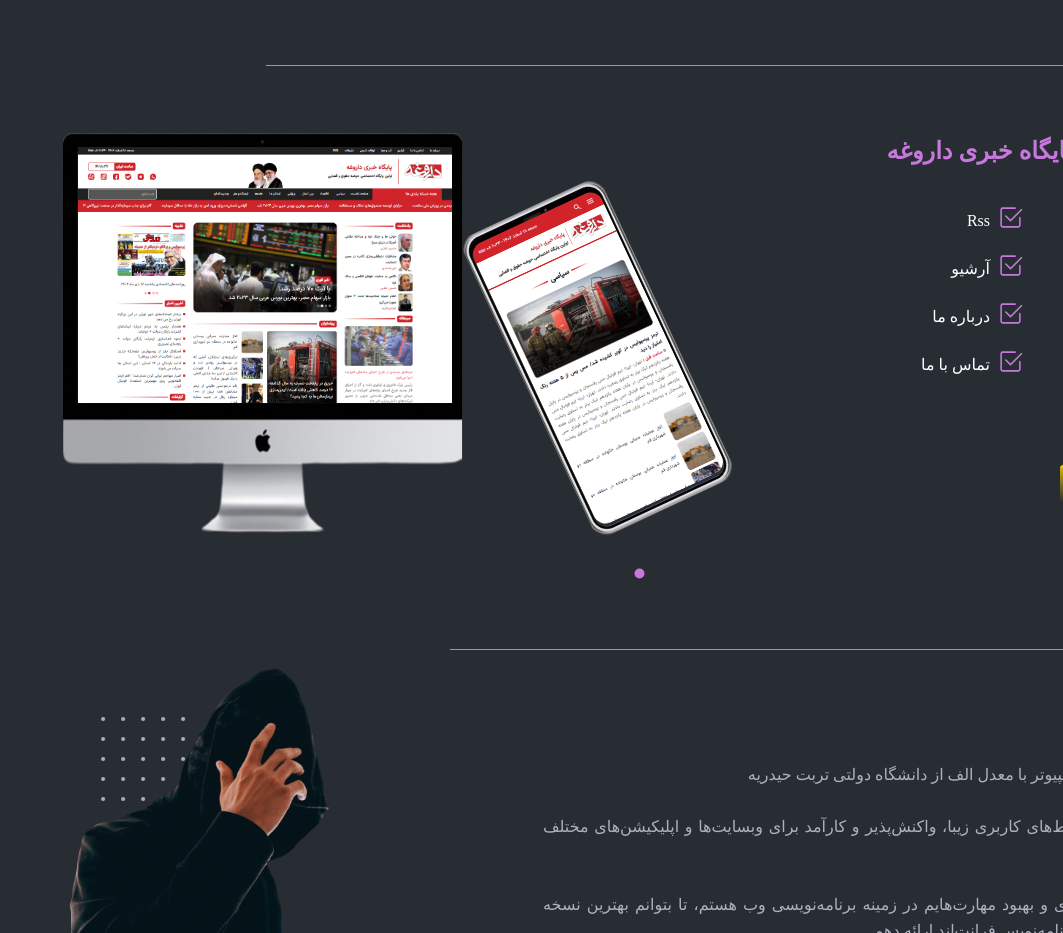
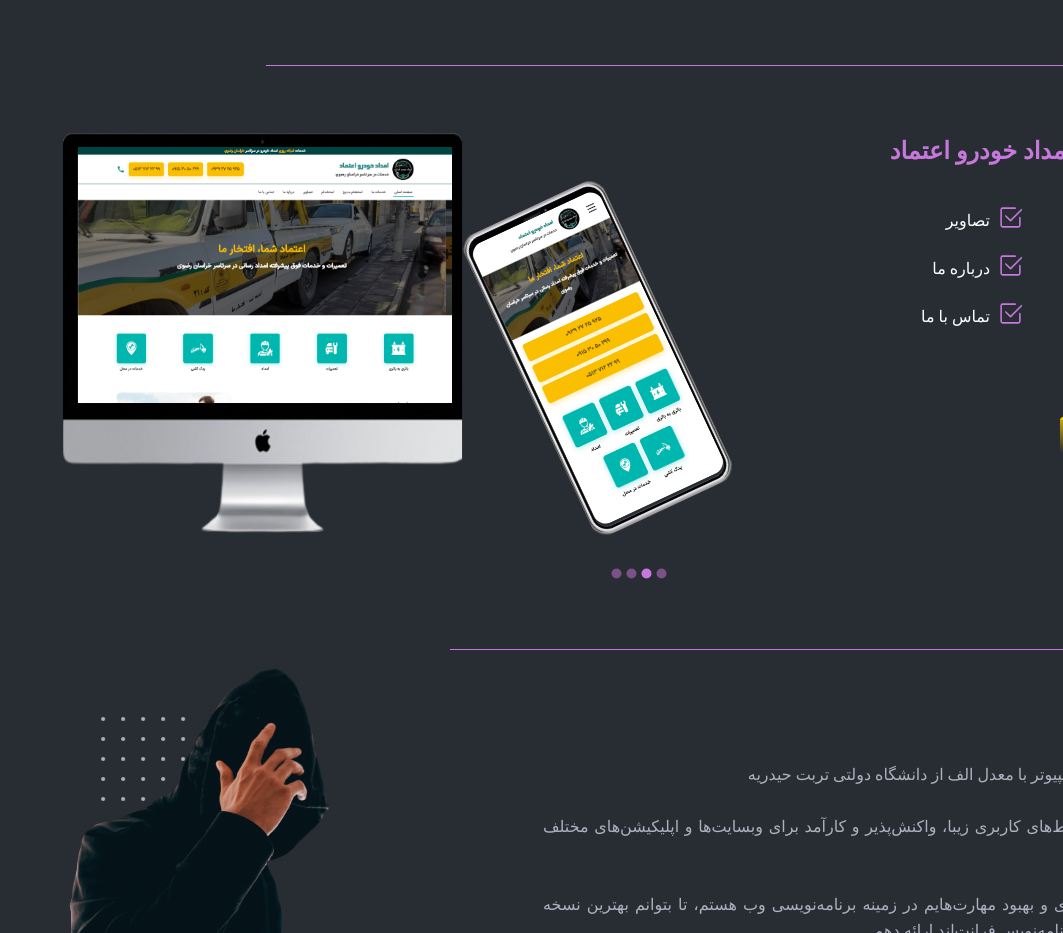
Before and after one commit to rezagholami1998/Template, a React (Vite) app: page / in a window 1280 px wide. Shown: the part 1700-2633 px from the top of the page, without its empty margins (217-1280 px from the left). Built offline with nearby package versions, Linux system fonts and the light colour scheme; a web font is replaced by a local one.

Commit message:
Fix : Returns comment Object workSamplesItems

```diff
--- a/src/components/WorkSamples.tsx
+++ b/src/components/WorkSamples.tsx
@@ -42,43 +42,43 @@ const workSamplesItems = [
       "اوقات شرعی",
     ],
   },
-  // {
-  //   id: 2,
-  //   title: "امداد خودرو اعتماد",
-  //   img: EmdadKhodro,
-  //   link: "https://emdadkhodroetemad.ir/",
-  //   imgResponsive: EmdadkhodroResponsive,
-  //   pages: [
-  //     "صفحه اصلی",
-  //     "تصاویر",
-  //     "استخدام",
-  //     "درباره ما",
-  //     "خدمات ما",
-  //     "تماس با ما",
-  //     "استعلام مجوز",
-  //   ],
-  // },
-  // {
-  //   id: 3,
-  //   title: "لندینگ پیج تگ استار",
-  //   img: Tagstar,
-  //   link: "https://webship.ir/tagstar",
-  //   imgResponsive: TagstarResponsive,
-  //   pages: ["صفحه اصلی", "خدمات", "مشتریان", "درباره ما", "تماس با ما"],
-  // },
-  // {
-  //   id: 4,
-  //   title: "شرکت نرم افزاری کلیک",
-  //   img: ClickDigikala,
-  //   link: "https://clickmis.net/digikala",
-  //   imgResponsive: DigikalaResponsive,
-  //   pages: [
-  //     "دیجی کالا",
-  //     "صفحه 404",
-  //     "محتوای مستندات Api",
-  //     "راهنمای خودآموز و مستندات",
-  //   ],
-  // },
+  {
+    id: 2,
+    title: "امداد خودرو اعتماد",
+    img: EmdadKhodro,
+    link: "https://emdadkhodroetemad.ir/",
+    imgResponsive: EmdadkhodroResponsive,
+    pages: [
+      "صفحه اصلی",
+      "تصاویر",
+      "استخدام",
+      "درباره ما",
+      "خدمات ما",
+      "تماس با ما",
+      "استعلام مجوز",
+    ],
+  },
+  {
+    id: 3,
+    title: "لندینگ پیج تگ استار",
+    img: Tagstar,
+    link: "https://webship.ir/tagstar",
+    imgResponsive: TagstarResponsive,
+    pages: ["صفحه اصلی", "خدمات", "مشتریان", "درباره ما", "تماس با ما"],
+  },
+  {
+    id: 4,
+    title: "شرکت نرم افزاری کلیک",
+    img: ClickDigikala,
+    link: "https://clickmis.net/digikala",
+    imgResponsive: DigikalaResponsive,
+    pages: [
+      "دیجی کالا",
+      "صفحه 404",
+      "محتوای مستندات Api",
+      "راهنمای خودآموز و مستندات",
+    ],
+  },
 ];
 const WorkSamples = () => {
   const smallSize = useMediaQuery("(max-width:900px)");
@@ -327,9 +327,9 @@ const WorkSamples = () => {
                       sx={{
                         width: "100%",
                         height: "100%",
-                        padding: "14px 11px 15px 15px",
                         objectFit: "cover",
                         objectPosition: " top center",
+                        padding: "14px 11px 15px 15px",
                         transition: "all 4s ease-in-out",
                       }}
                     />
```
